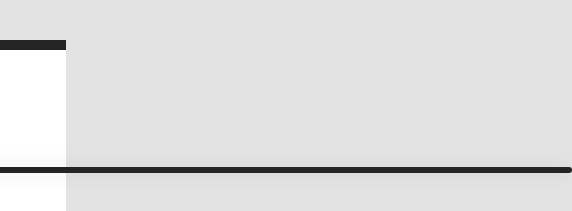
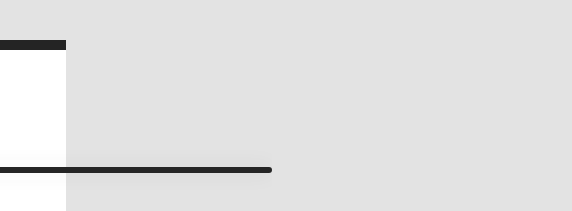
Before and after one commit to HE0201/personal_site, a plain HTML site: page index.html in a window 1280 px wide. Shown: the top 211 px of the page, 1174-1746 px from the left, 572 px wide, since content can reach past the window. Drawn offline with Linux system fonts and the light colour scheme.

Commit message:
line length

```diff
--- a/style.css
+++ b/style.css
@@ -129,7 +129,7 @@ img {
 .line {
     border-radius: 15px;
     margin: 0 auto;
-    width: 1700px;
+    width: 1400px;
     box-shadow: rgba(0,0,0, 0.1) 0 0 20px;
     border: #242424;
     border-radius: 1em;
```
